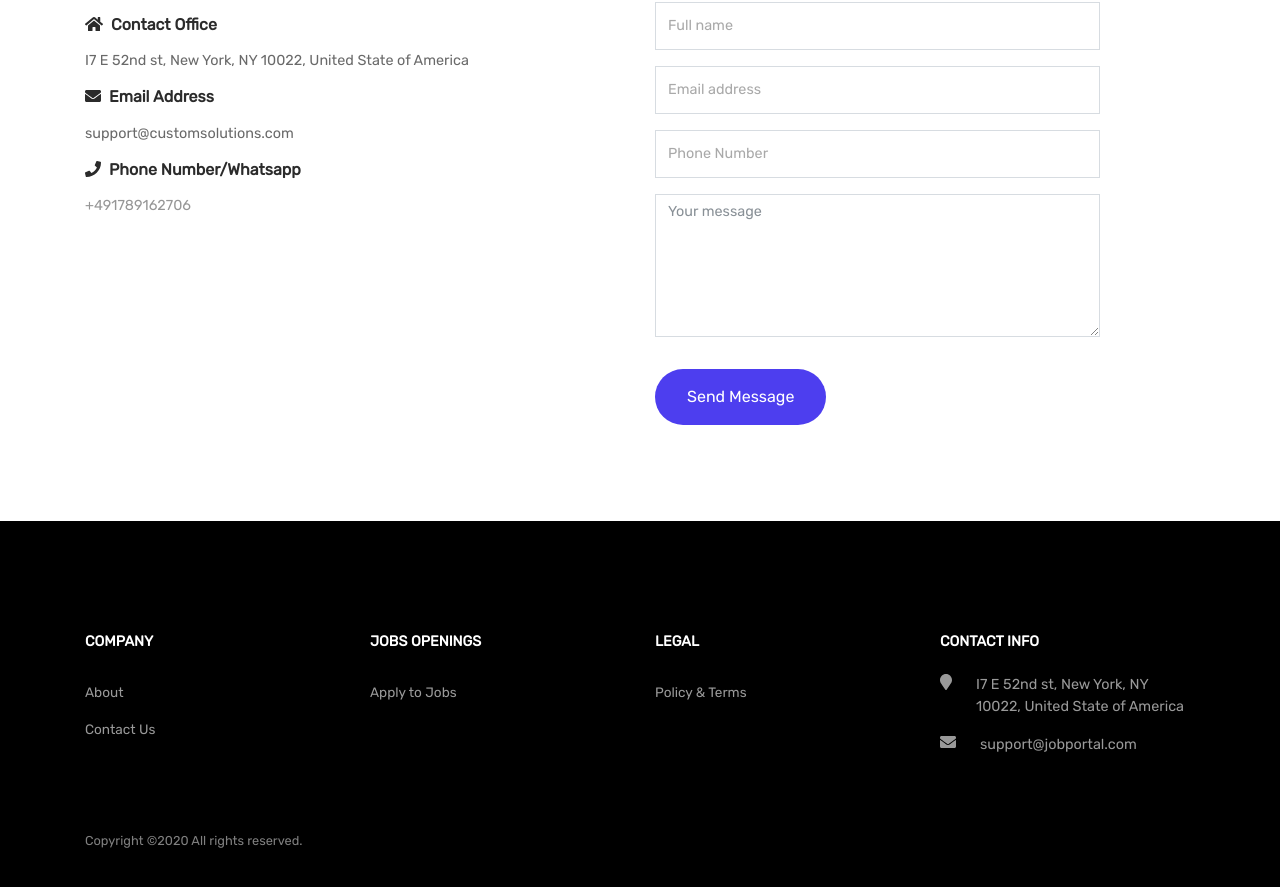
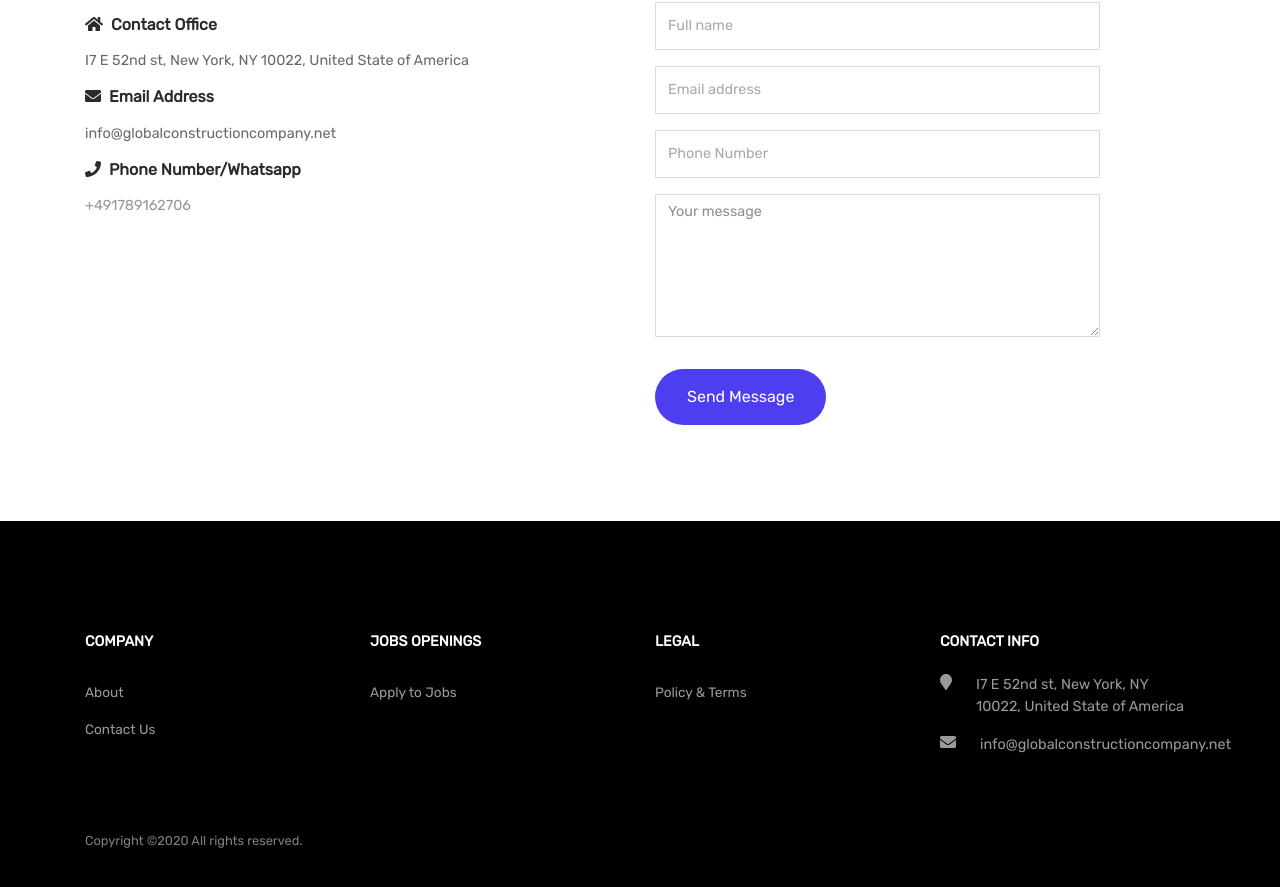
Before and after one commit to Achilles45/jobportal, a Vue app: page /contact in a window 1280 px wide. Shown: the part 537-1424 px from the top of the page. Built offline with nearby package versions, Linux system fonts and the light colour scheme; no server answers.

Commit message:
Added the official email of the application

```diff
--- a/src/components/Footer.vue
+++ b/src/components/Footer.vue
@@ -33,7 +33,7 @@
                       <div class="first d-flex">
                           <i class="fa fa-envelope"></i>
                           <div class="content">
-                              <p class="pl-4">support@jobportal.com</p>
+                              <p class="pl-4">info@globalconstructioncompany.net</p>
                           </div>
                       </div>
                        <!-- <div class="first d-flex">
--- a/src/views/Contact.vue
+++ b/src/views/Contact.vue
@@ -16,7 +16,7 @@
             <h6><i class="fa fa-home"></i>Contact Office</h6>
             <p>I7 E 52nd st, New York, NY 10022, United State of America</p>
             <h6><i class="fa fa-envelope"></i>Email Address</h6>
-            <p>support@customsolutions.com</p>
+            <p>info@globalconstructioncompany.net</p>
              <h6><i class="fa fa-phone"></i>Phone Number/Whatsapp</h6>
              <p><a href="tel:+491789162706">+491789162706</a></p><br>
          </div>
```
